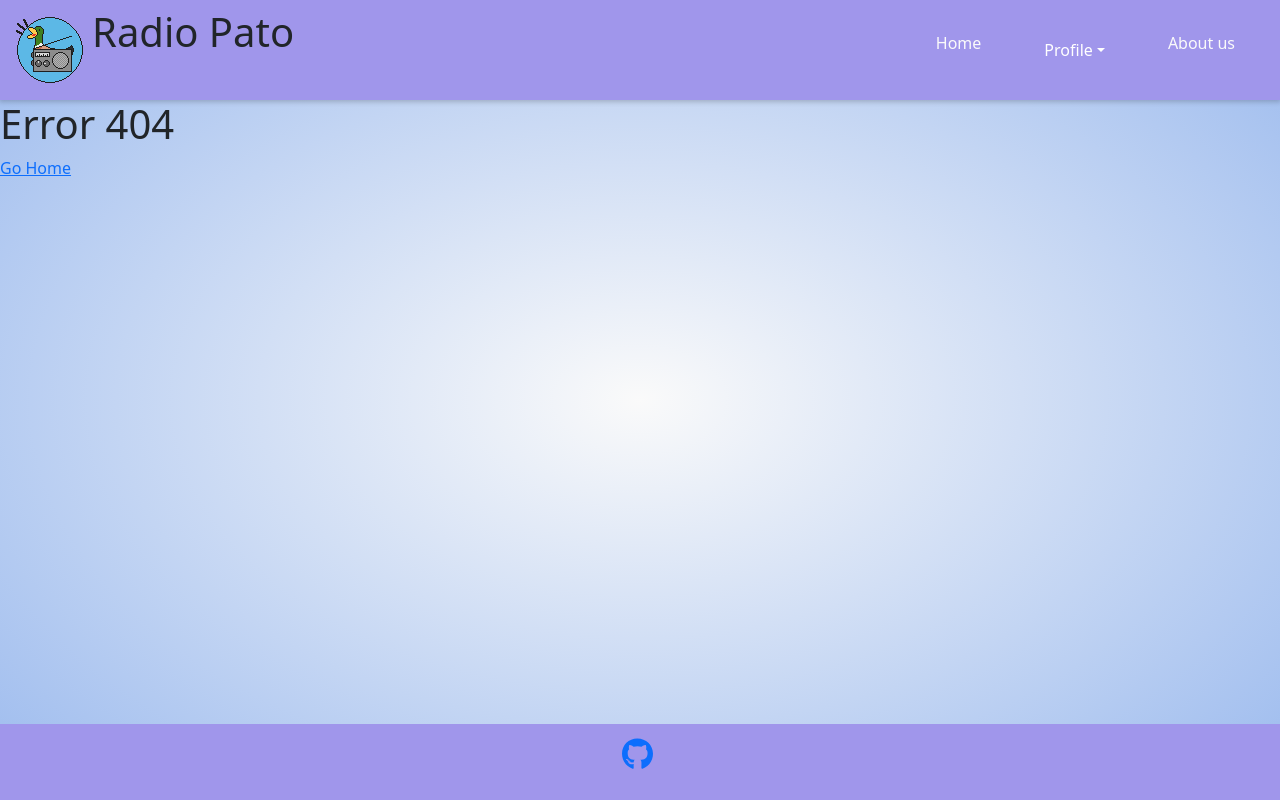
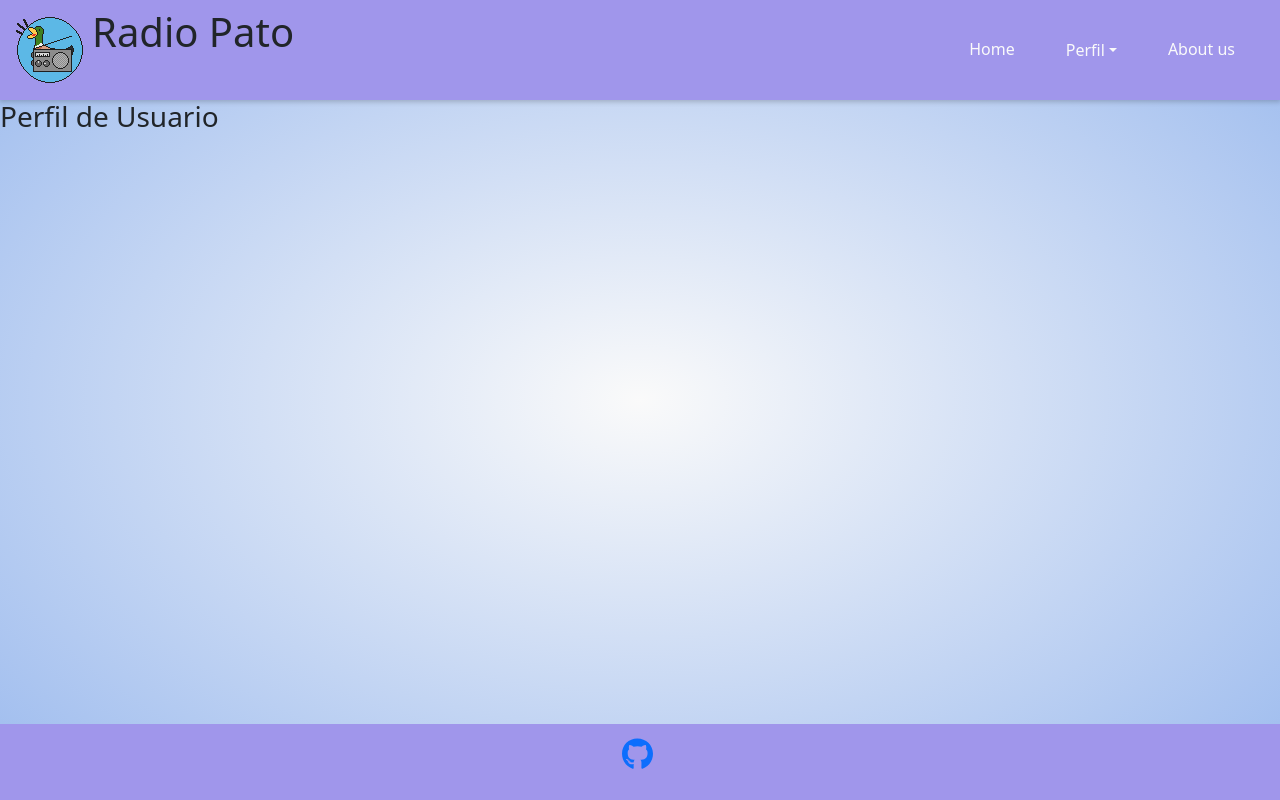
Before and after one commit to Radio-Pato/RadioPato-Frontend, a React (Vite) app: page /profile in a window 1280 px wide. Before the commit this address had no page. Built offline with nearby package versions, Linux system fonts and the light colour scheme.

Commit message:
💩 Profile y DropdownMenu

```diff
--- a/src/Routes/RoutesMain.tsx
+++ b/src/Routes/RoutesMain.tsx
@@ -1,23 +1,24 @@
-import { BrowserRouter, Route, Routes } from "react-router-dom"
-import App from "../App"
-import Login from "../pages/Login/Login"
-import Home from "../pages/Home/Home"
-import NotFound from "../pages/NotFound/NotFound"
-import About from "../pages/About/About"
-
+import { BrowserRouter, Route, Routes } from "react-router-dom";
+import App from "../App";
+import Login from "../pages/Login/Login";
+import Home from "../pages/Home/Home";
+import NotFound from "../pages/NotFound/NotFound";
+import About from "../pages/About/About";
+import Profile from "../pages/Profile/Profile";
 
 function RoutesMain() {
   return (
     <BrowserRouter>
       <Routes>
-        <Route path="/" element={<App />}/> // Pagina de carga
-        <Route path="/login" element={<Login />}/>
-        <Route path="/home" element={<Home />}/>
-        <Route path="/about" element={<About />}/>
-        <Route path="*" element={<NotFound/>}/>
+        <Route path="/" element={<App />} /> // Pagina de carga
+        <Route path="/login" element={<Login />} />
+        <Route path="/home" element={<Home />} />
+        <Route path="/about" element={<About />} />
+        <Route path="*" element={<NotFound />} />
+        <Route path="/profile" element={<Profile />} />
       </Routes>
     </BrowserRouter>
-  )
+  );
 }
 
-export default RoutesMain
+export default RoutesMain;
--- a/src/components/DropdownMenu/DropdownMenu.module.css
+++ b/src/components/DropdownMenu/DropdownMenu.module.css
@@ -4,7 +4,25 @@
   background-color: var(--color-purple-background) !important;
   border-color: var(--color-purple-background) !important;
   -webkit-appearance: none !important;
+  color: var(--color-white-background) !important;
+  padding: 0px !important;
 }
-.dropdown-toggle::after {
-  background-color: var(--color-purple-background) !important;
+.dropdownbutton:focus {
+  border-color: var(--color-purple-background) !important;
+  box-shadow: var(--color-purple-background) !important;
 }
+.navLinks {
+  margin: 0 10px;
+  color: var(--color-white-background);
+  padding: 5px 15px;
+  transition: all 0.5s ease-in-out;
+  text-decoration: none;
+  color: var(--color-purple-background);
+}
+.dropdownmenu {
+  overflow: hidden;
+  -webkit-transition: all 0.5s ease-in-out;
+  -moz-transition: all 0.5s ease-in-out;
+  -o-transition: all 0.5s ease-in-out;
+  transition: all 0.5s ease-in-out;
+}
--- a/src/components/DropdownMenu/DropdownMenu.tsx
+++ b/src/components/DropdownMenu/DropdownMenu.tsx
@@ -7,6 +7,7 @@ import {
   DropdownMenu,
   DropdownToggle,
 } from "reactstrap";
+import { NavLink } from "react-router-dom";
 
 function MenuDropdown() {
   const [dropdown, setDropdown] = useState(false);
@@ -18,13 +19,21 @@ function MenuDropdown() {
     <div className="MenuDropdown">
       <Dropdown isOpen={dropdown} toggle={openCloseDropdown}>
         <DropdownToggle caret className={styles.dropdownbutton}>
-          Profile
+          Perfil
         </DropdownToggle>
 
         <DropdownMenu className={styles.dropdownmenu}>
-          <DropdownItem className={styles.options}>Ir a mi perfil</DropdownItem>
+          <DropdownItem className={styles.options}>
+            <NavLink className={styles.navLinks} to={"/profile"}>
+              Ir a mi perfil
+            </NavLink>
+          </DropdownItem>
           <DropdownItem divider />
-          <DropdownItem className={styles.options}>Cerrar sesión</DropdownItem>
+          <DropdownItem className={styles.options}>
+            <NavLink className={styles.navLinks} to={""}>
+              Cerrar sesión
+            </NavLink>
+          </DropdownItem>
         </DropdownMenu>
       </Dropdown>
     </div>
--- /dev/null
+++ b/src/pages/Profile/Profile.tsx
@@ -0,0 +1,16 @@
+import React, { Children } from "react";
+import Layout from "../../components/Layout/Layout";
+import styles from "./Profile.module.css";
+
+function Profile() {
+  return (
+    <Layout>
+      <main className={styles.main}>
+        <div className={styles.profile}>
+          <h3>Perfil de Usuario</h3>
+        </div>
+      </main>
+    </Layout>
+  );
+}
+export default Profile;
```
Also changed, not shown: src/pages/Profile/Profile.module.css (added).
